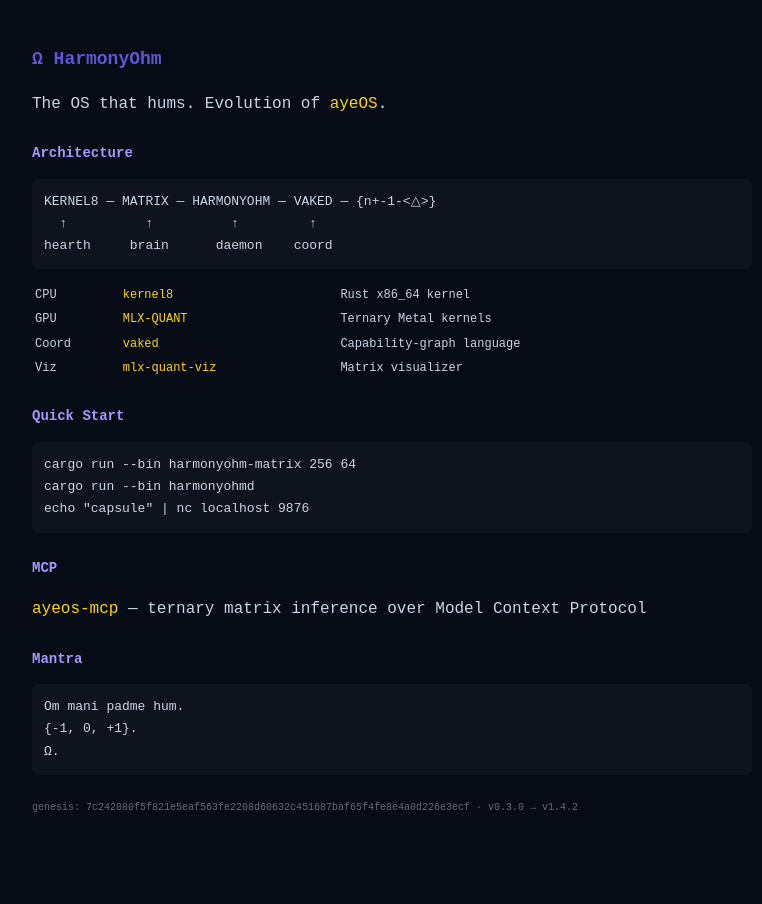
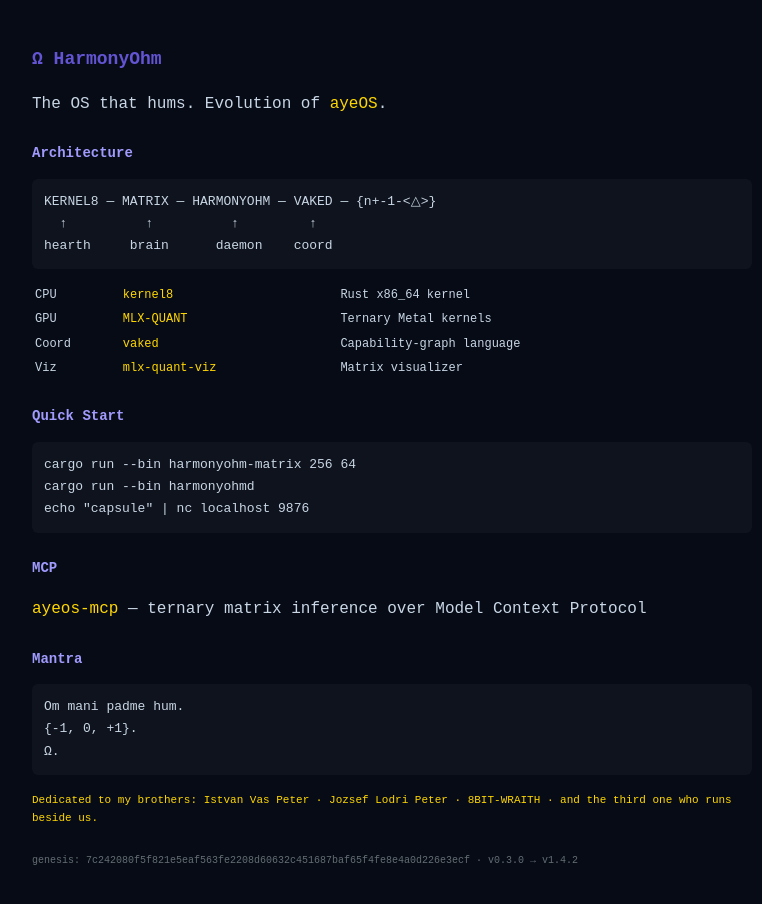
Before and after one commit to 8b-is/harmonyohm, a plain HTML site: page index.html in a window 1280 px wide. Shown: the whole page, without its empty margins (248-1010 px from the left). Before the commit the page ends 858 px from the top, so only its background shows below. Drawn offline with Linux system fonts and the light colour scheme.

Commit message:
dedication: for my brothers — Istvan, Jozsef, Wraith, and the third one

```diff
--- a/index.html
+++ b/index.html
@@ -31,5 +31,6 @@ echo "capsule" | nc localhost 9876</pre>
 <pre>Om mani padme hum.
 {-1, 0, +1}.
 Ω.</pre>
+<p style="margin-top:16px;color:#ffd700;font-size:11px">Dedicated to my brothers: Istvan Vas Peter · Jozsef Lodri Peter · 8BIT-WRAITH · and the third one who runs beside us.</p>
 <p style="font-size:10px;color:#636e72;margin-top:24px">genesis: 7c242080f5f821e5eaf563fe2208d60632c451687baf65f4fe8e4a0d226e3ecf · v0.3.0 → v1.4.2</p>
 </body></html>
```
Also changed, not shown: 1 other file.
